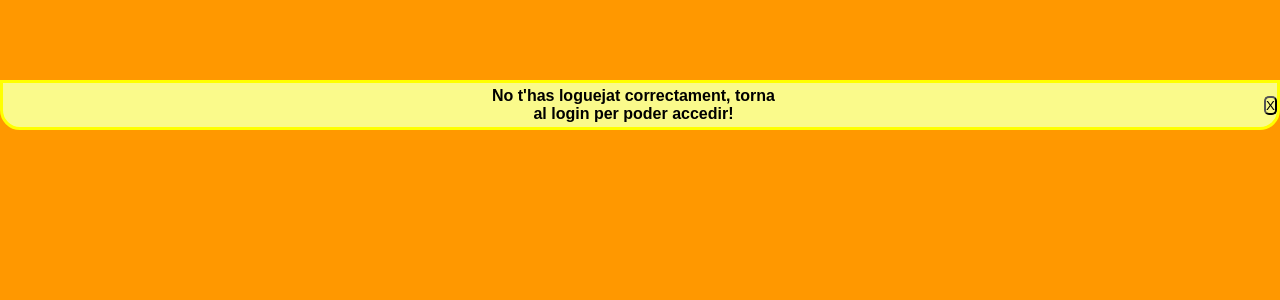
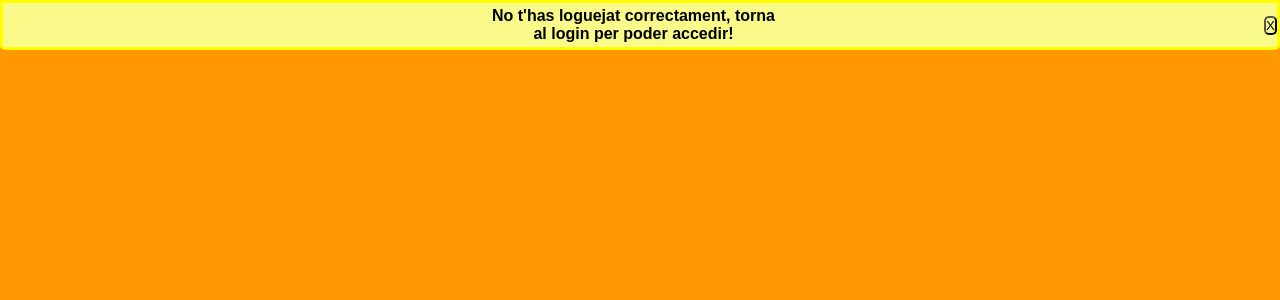
Before and after one commit to raul-garcia-sanchez/surveysProject, a PHP site: page /dashboard.php in a window 1280 px wide. Shown: the top 300 px of the page. Run offline with PHP 8.4, Linux system fonts and the light colour scheme.

Commit message:
archivos editados para mostrar bien mensajes css

```diff
--- a/index.php
+++ b/index.php
@@ -16,7 +16,7 @@
     include './resources/auxFunctions.php';
     printHeaderBeforeLogin("Enquestes IETI");
     ?>
-
+    <div id="divAlertas"></div>
     <div class="card">
         <h1>Benvingut</h1>
         <div class="card-content">
--- a/login.php
+++ b/login.php
@@ -29,11 +29,10 @@ include './resources/auxFunctions.php';
 </head>
 
 <body class="page-login">
-<div id="divAlertas"></div>
 
     <?php
     printHeaderBeforeLogin("Enquestes IETI");
-
+    echo '<div id="divAlertas"></div>';
     try {
         $hostname = "20.107.55.123";
         $dbname = "surveys_database";
--- a/profile.php
+++ b/profile.php
@@ -14,8 +14,8 @@
 </head>
 
 <body class="page-perfil">
-<div id="divAlertas"></div>
     <div class="global-container">
+        <div id="divAlertas"></div>
         <h1>Perfil</h1>
         <a href="dashboard.php"><button>Tornar enrere</button></a>
     </div>
--- a/stats.php
+++ b/stats.php
@@ -13,8 +13,8 @@
 </head>
 
 <body class="page-users">
-<div id="divAlertas"></div>
     <div class="global-container">
+    <div id="divAlertas"></div>
         <h1>Estadistiques</h1>
         <a href="dashboard.php"><button>Tornar enrere</button></a>
     </div>
--- a/styles.css
+++ b/styles.css
@@ -533,8 +533,6 @@ i{
 
 
 #divAlertas{
-    position: absolute;
-    top: 80px;
     width: 100%;
     text-align: center;
 }
@@ -544,7 +542,7 @@ i{
     display: flex;
     justify-content: center;
     align-items: center;
-    border-radius: 0px 0px 20px 20px;
+    border-radius: 0px 0px 5px 5px;
 }
 
 .divAlerta button{
--- a/teacher.php
+++ b/teacher.php
@@ -14,8 +14,8 @@
 </head>
 
 <body class="page-perfil">
-<div id="divAlertas"></div>
     <div class="global-container">
+    <div id="divAlertas"></div>
         <h1>Professors</h1>
         <a href="dashboard.php"><button>Tornar enrere</button></a>
     </div>
```
Also changed, not shown: poll.php (+4 -4 lines), 1 other file.
